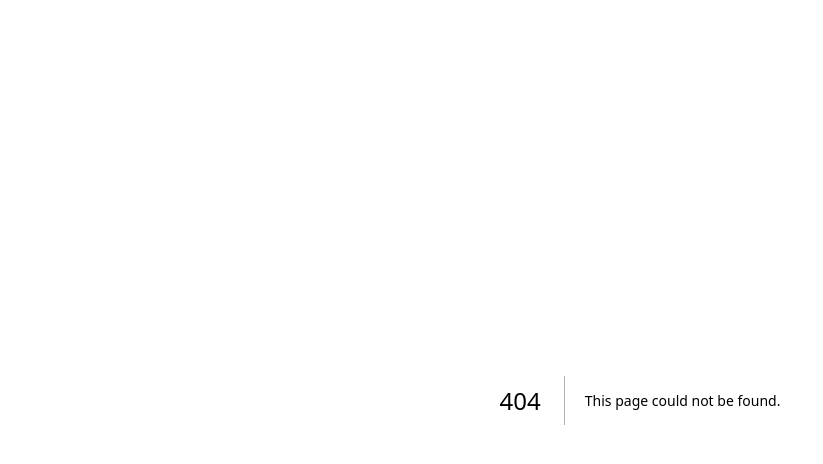
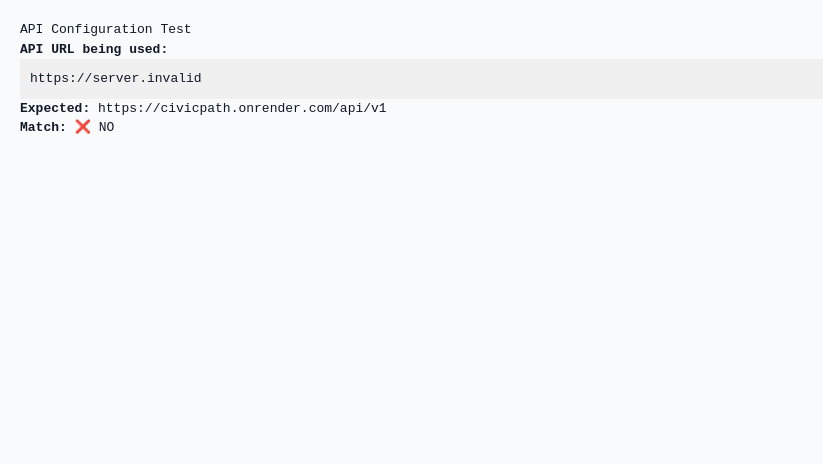
Before and after one commit to mayu1344/CIVIC1.1, a Next.js app: page /test-api in a window 1280 px wide. Before the commit this address had no page. Shown: the top 464 px of the page, without its empty margins (0-823 px from the left). Built offline with nearby package versions, Linux system fonts and the light colour scheme; no server answers.

Commit message:
Add API test page

```diff
--- /dev/null
+++ b/src/app/test-api/page.tsx
@@ -0,0 +1,15 @@
+"use client";
+
+export default function TestAPIPage() {
+    const apiUrl = process.env.NEXT_PUBLIC_API_URL || 'https://civicpath.onrender.com/api/v1';
+
+    return (
+        <div style={{ padding: '20px', fontFamily: 'monospace' }}>
+            <h1>API Configuration Test</h1>
+            <p><strong>API URL being used:</strong></p>
+            <p style={{ background: '#f0f0f0', padding: '10px' }}>{apiUrl}</p>
+            <p><strong>Expected:</strong> https://civicpath.onrender.com/api/v1</p>
+            <p><strong>Match:</strong> {apiUrl === 'https://civicpath.onrender.com/api/v1' ? '✅ YES' : '❌ NO'}</p>
+        </div>
+    );
+}
```
